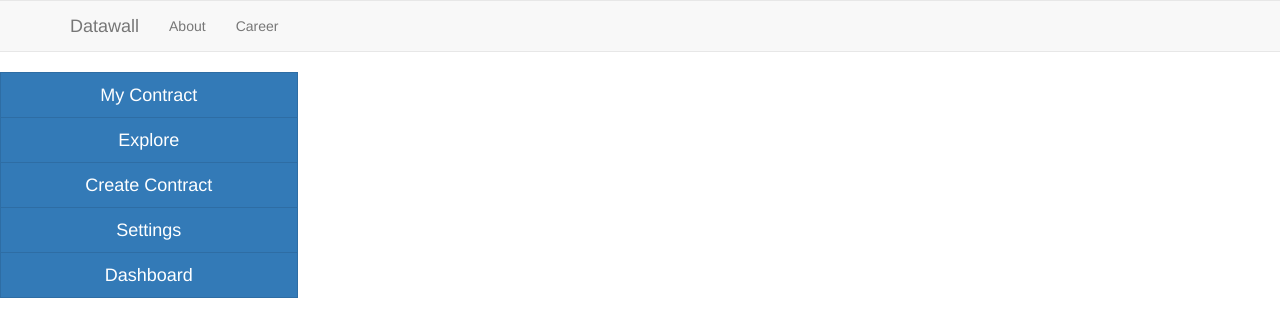
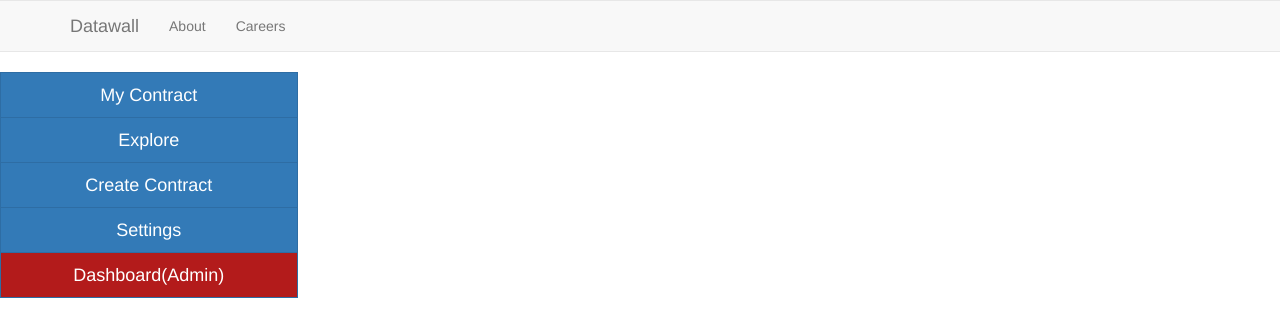
Before and after one commit to anthonytec2/datawall, a React (Create React App) app in the folder frontend/: page / in a window 1280 px wide. Shown: the top 336 px of the page. Built offline with nearby package versions, Linux system fonts and the light colour scheme; no server answers.

Commit message:
Added in changes for dashboard and change navbar name

```diff
--- a/frontend/src/components/navBar.js
+++ b/frontend/src/components/navBar.js
@@ -1,13 +1,13 @@
 import React, { Component } from 'react';
 import { Navbar, Nav, NavItem } from 'react-bootstrap';
 class MyNavBar extends Component {
-  constructor(props){
+  constructor(props) {
     super(props);
   }
   render() {
     return (
       <React.Fragment>
-        <Navbar style = {{margin: 0, padding: 0}}>
+        <Navbar style={{ margin: 0, padding: 0 }}>
           <Navbar.Header>
             <Navbar.Brand>
               <a href="#home">Datawall</a>
@@ -18,7 +18,7 @@
               About
             </NavItem>
             <NavItem eventKey={2} href="#">
-              Career
+              Careers
             </NavItem>
           </Nav>
         </Navbar>
--- a/frontend/src/components/sideBar.js
+++ b/frontend/src/components/sideBar.js
@@ -2,31 +2,35 @@
 import { Button, ButtonGroup } from 'react-bootstrap';
 
 class SideBar extends Component {
-  constructor(props){
+  constructor(props) {
     super(props);
   }
 
   render() {
     const buttonStyle = {
-      "borderRadius":0
+      "borderRadius": 0
+    }
+    const buttonStyleAdmin = {
+      "borderRadius": 0,
+      "background-color": "#B31B1B"
     }
     return (
       <React.Fragment>
-        <ButtonGroup vertical style = {{width:"100%", marginTop: "20px"}}>
-          <Button bsSize={"large"} bsStyle={"primary"} style={buttonStyle} onClick = {() => this.props.onContentSelected("MyContract")}>
-                    My Contract
+        <ButtonGroup vertical style={{ width: "100%", marginTop: "20px" }}>
+          <Button bsSize={"large"} bsStyle={"primary"} style={buttonStyle} onClick={() => this.props.onContentSelected("MyContract")}>
+            My Contract
             </Button>
-            <Button bsSize={"large"} bsStyle={"primary"} style={buttonStyle} onClick = {() => this.props.onContentSelected("Explore")}>
-                  Explore
+          <Button bsSize={"large"} bsStyle={"primary"} style={buttonStyle} onClick={() => this.props.onContentSelected("Explore")}>
+            Explore
             </Button>
-            <Button bsSize={"large"} bsStyle={"primary"} style={buttonStyle} onClick = {() => this.props.onContentSelected("Create")}>
-                  Create Contract
+          <Button bsSize={"large"} bsStyle={"primary"} style={buttonStyle} onClick={() => this.props.onContentSelected("Create")}>
+            Create Contract
             </Button>
-            <Button bsSize={"large"} bsStyle={"primary"} style={buttonStyle} onClick = {() => this.props.onContentSelected("Settings")}>
-                  Settings
+          <Button bsSize={"large"} bsStyle={"primary"} style={buttonStyle} onClick={() => this.props.onContentSelected("Settings")}>
+            Settings
             </Button>
-            <Button bsSize={"large"} bsStyle={"primary"} style={buttonStyle} onClick = {() => this.props.onContentSelected("Dashboard")}>
-                  Dashboard
+          <Button bsSize={"large"} bsStyle={"primary"} style={buttonStyleAdmin} onClick={() => this.props.onContentSelected("Dashboard")}>
+            Dashboard(Admin)
             </Button>
         </ButtonGroup>
       </React.Fragment>
```
